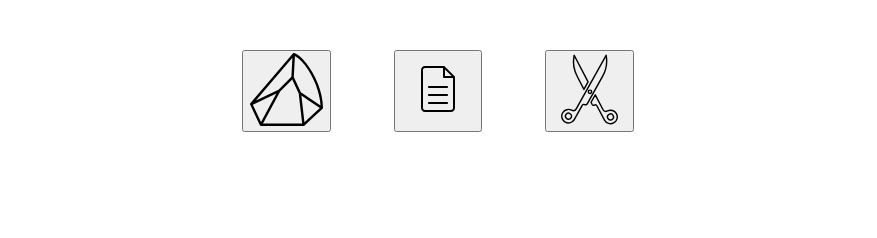
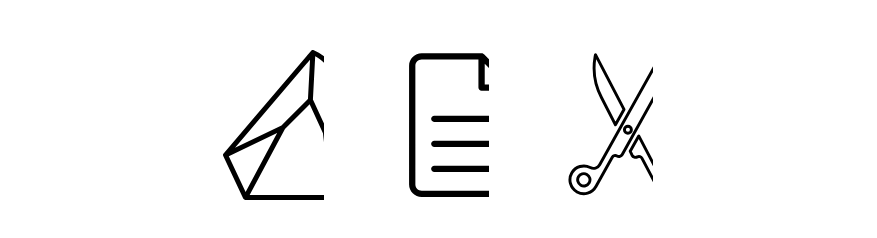
Before and after one commit to RuFuRu/Rock-Paper-Scissors-JS, a plain HTML site: page index.html in a window 1280 px wide. Shown: the part 134-372 px from the top of the page, without its empty margins (202-1079 px from the left). Drawn offline with Linux system fonts and the light colour scheme.

Commit message:
button img fix

```diff
--- a/index.html
+++ b/index.html
@@ -10,9 +10,9 @@
 <body>
     <h2>Rock , paper or scissors ?</h2>
     <main>
-        <button class="rock"><img src="images/rock.svg" alt="rock"></button>
-        <button class="paper"><img src="images/paper.svg" alt="paper"></button>
-        <button class="scissors"><img src="images/scissors.svg" alt="scissors"></button>
+        <button class="rock"></button>
+        <button class="paper"></button>
+        <button class="scissors"></button>
     </main>
     <div class="score-container">
         <div class="playerScore"></div>
--- a/style.css
+++ b/style.css
@@ -7,7 +7,9 @@
 main {
     display: flex;
     justify-content: center;
+    align-items: stretch;
     gap: 5%;
+    height: 150px;
 }
 
 h2 {
@@ -16,10 +18,30 @@ h2 {
     text-align: center;
 }
 
-button {
-    width: 7%;
+main > button {
+    width: 8%;
+    background-size: cover;
+    background-repeat: no-repeat;
+    border: 0;
+    background-color: white;
+
 }
 
+main > button:hover {
+    background-color: hsl(60, 11%, 95%);
+}
+
+.rock {
+    background-image: url(images/rock.svg);
+}
+
+.paper {
+    background-image: url(images/paper.svg);
+}
+
+.scissors {
+    background-image: url(images/scissors.svg);
+}
 .score-container {
     display: flex;
     justify-content: center;
```
